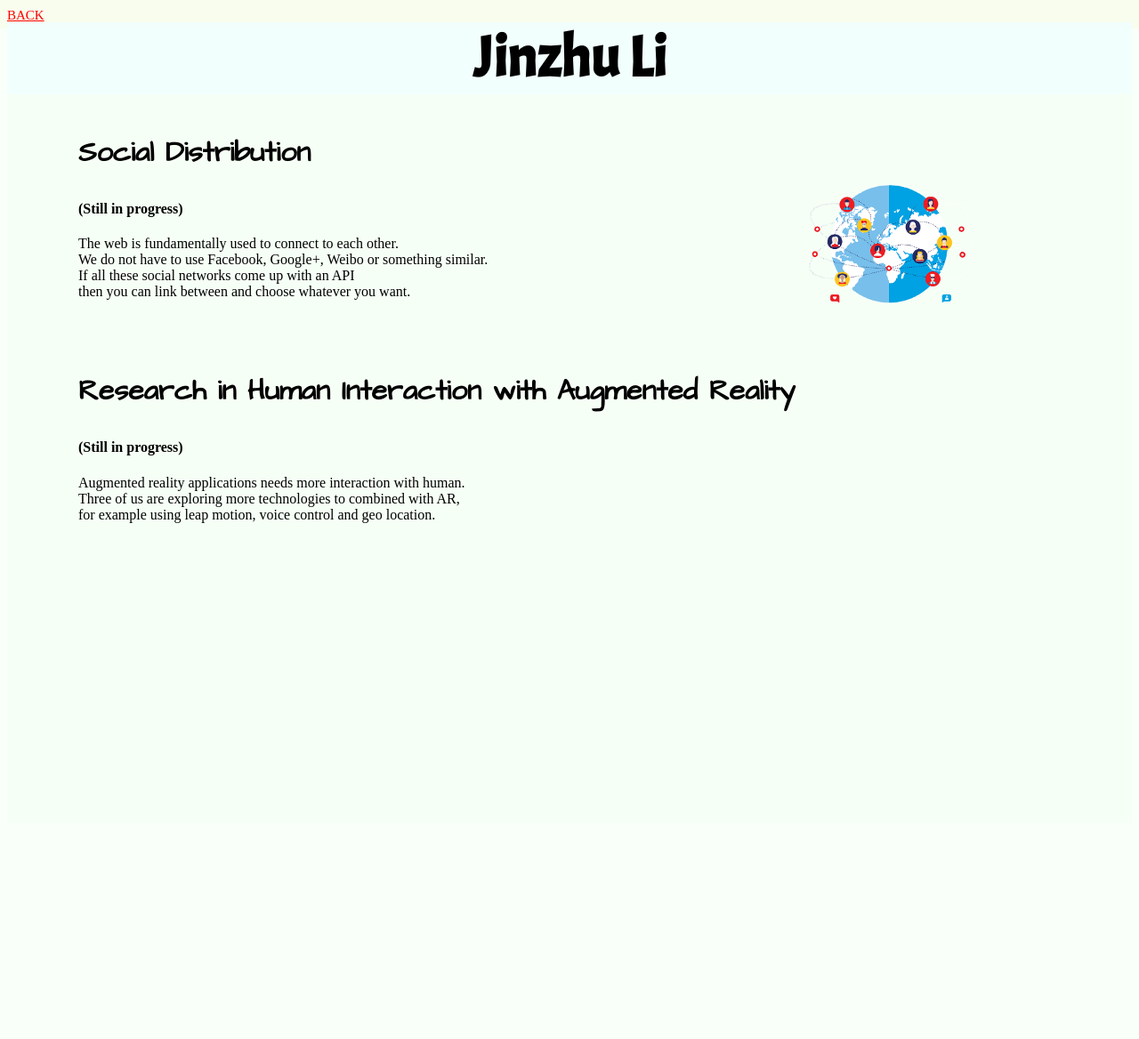
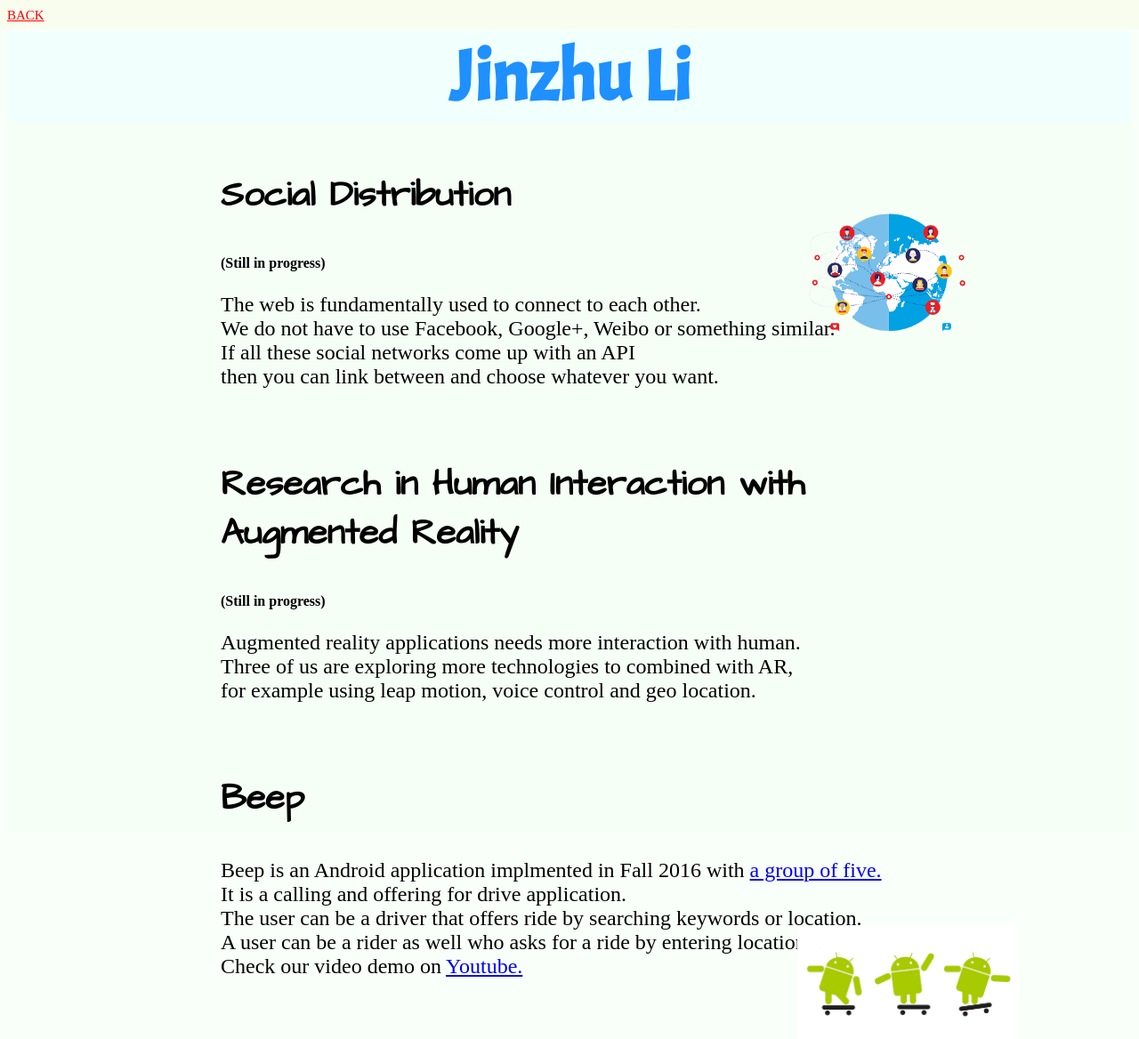
Before and after one commit to Aries0331/Aries0331.github.io, a Jekyll site: the page project.html, which Jekyll copies as it is, in a window 1280 px wide. Shown: the whole page at 89% size. Built offline with Jekyll 4.4.1, drawn with Linux system fonts in a browser that asks for light colours; some web fonts are replaced; before the commit the page ends 925 px from its top, so only the background shows below that.

Commit message:
almost finish project part

```diff
--- a/css/project.css
+++ b/css/project.css
@@ -5,13 +5,19 @@ html, body {
 
 h1 {
   text-align: center;
-  font-size: 400%;
+  font-size: 500%;
   font-family: 'Acme', sans-serif;
+  color: rgb(30,144,255);
 }
 
 h3 {
-  font-size: 200%;
+  font-size: 250%;
   font-family: 'Architects Daughter', cursive;
+}
+
+p {
+  font-family: 'Ranga', cursive;
+  font-size: 150%;
 }
 
 .goback {
@@ -54,8 +60,8 @@ a.back {
 
 .p1 {
   /*border-style: solid;*/
-  margin-left: 5em;
-  margin-right: 5em;
+  margin-left: 15em;
+  margin-right: 15em;
 }
 
 img#p1 {
@@ -63,13 +69,30 @@ img#p1 {
   z-index: 1;
   width: 200px;
   height: auto;
-  top: 13em;
+  top: 15em;
   left: 70%;
 }
 
 .p2 {
   /*border-style: solid;*/
-  margin-left: 5em;
-  margin-right: 5em;
+  margin-left: 15em;
+  margin-right: 15em;
   margin-top: 5em;
 }
+
+.p3 {
+  /*border-style: solid;*/
+  margin-left: 15em;
+  margin-right: 15em;
+  margin-top: 5em;
+}
+
+img#p3 {
+  position: absolute;
+  z-index: 1;
+  width: 250px;
+  height: auto;
+  top: 65em;
+  left: 70%;
+  background-color: rgba(240,255,240,0.4);
+}
--- a/project.html
+++ b/project.html
@@ -5,7 +5,7 @@
     <meta http-equiv="X-UA-Compatible" content="IE=edge,chrome"
     <!-- link html to css -->
     <link href="css/project.css" type="text/css" rel="stylesheet">
-    <link href="https://fonts.googleapis.com/css?family=Acme|Architects+Daughter" rel="stylesheet">
+    <link href="https://fonts.googleapis.com/css?family=Acme|Architects+Daughter|Baloo+Bhaina|Ranga" rel="stylesheet">
     <title>Work hard, gain more</title>
   </head>
 
@@ -38,7 +38,16 @@
           Three of us are exploring more technologies to combined with AR,</br>
           for example using leap motion, voice control and geo location.</br>
         </p>
-        <img src="image/social-network.png" alt="social network" id="p1">
+      </div>
+      <div class="p3">
+        <h3>Beep</h3>
+        <p>Beep is an Android application implmented in Fall 2016 with <a href="https://github.com/CMPUT301F16T14/Project">a group of five.</a></br>
+          It is a calling and offering for drive application.</br>
+          The user can be a driver that offers ride by searching keywords or location.</br>
+          A user can be a rider as well who asks for a ride by entering location.</br>
+          Check our video demo on <a href="https://www.youtube.com/watch?v=VV-tXqLNEA8&feature=youtu.be">Youtube.</a></br>
+        </p>
+        <img src="image/androids.jpg" alt="android" id="p3">
       </div>
     </div>
 
```
